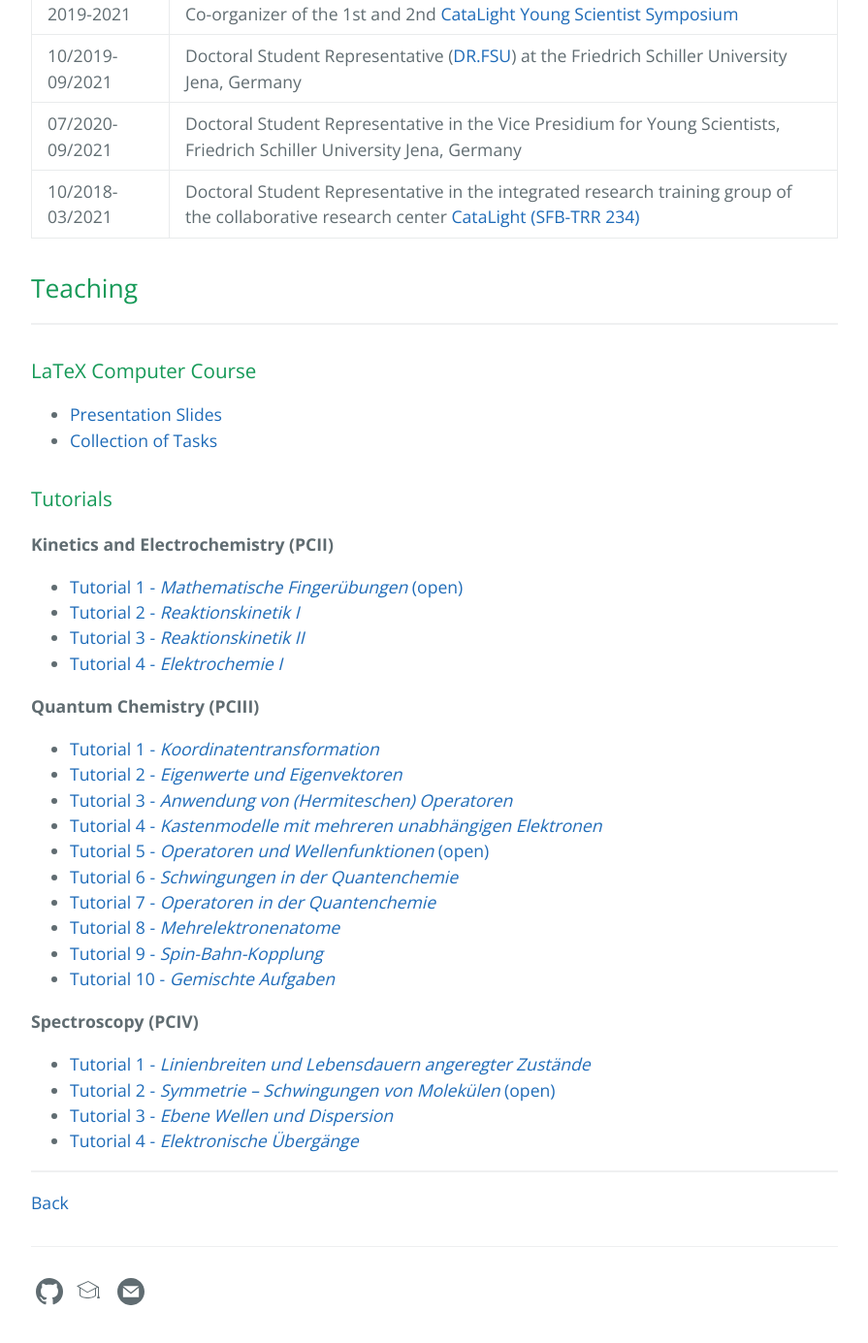
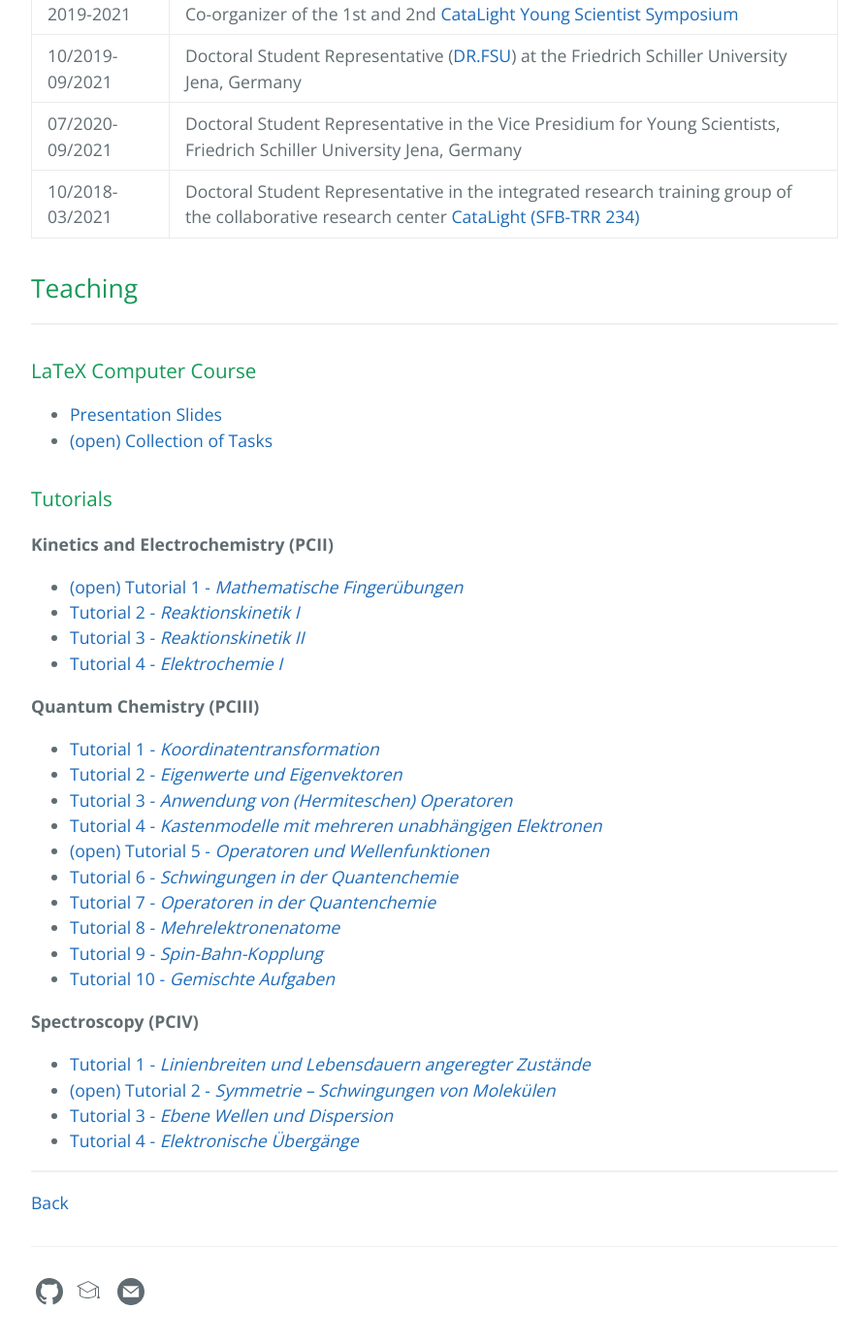
Before and after one commit to carolin-m/carolin-m.github.io, a Jekyll site: the page built from about.md, in a window 1280 px wide and 1400 px high, scrolled down 1587 px. Shown: the top 1385 px of the window at 97% size, without its empty margins (192-1087 px from the left). Built offline with Jekyll 4.4.1, drawn with Linux system fonts in a browser that asks for light colours.

Commit message:
Update about.md

```diff
--- a/about.md
+++ b/about.md
@@ -40,13 +40,13 @@
 
 ### LaTeX Computer Course
 
-- [Presentation Slides](./docs/LaTeX/Latex_Kurs_Folien.pdf)
-- [Collection of Tasks](./docs/LaTeX/LaTeX_Kurs_Aufgaben.pdf)
+- [Presentation Slides](./docs/LaTeX/Latex_Kurs_Folien_pw.pdf)
+- [(open) Collection of Tasks](./docs/LaTeX/LaTeX_Kurs_Aufgaben.pdf)
 
 ### Tutorials
 **Kinetics and Electrochemistry (PCII)**
 
-- [Tutorial 1 - *Mathematische Fingerübungen* (open)](./docs/Tutorium/T_PCII_1.pdf)
+- [(open) Tutorial 1 - *Mathematische Fingerübungen*](./docs/Tutorium/T_PCII_1.pdf)
 - [Tutorial 2 - *Reaktionskinetik I*](./docs/Tutorium/T_PCII_2_pw.pdf)
 - [Tutorial 3 - *Reaktionskinetik II*](./docs/Tutorium/T_PCII_3_pw.pdf)
 - [Tutorial 4 - *Elektrochemie I*](./docs/Tutorium/T_PCII_4_pw.pdf)
@@ -57,7 +57,7 @@
 - [Tutorial 2 - *Eigenwerte und Eigenvektoren*](./docs/Tutorium/T_PCIII_2_pw.pdf)
 - [Tutorial 3 - *Anwendung von (Hermiteschen) Operatoren*](./docs/Tutorium/T_PCIII_3_pw.pdf)
 - [Tutorial 4 - *Kastenmodelle mit mehreren unabhängigen Elektronen*](./docs/Tutorium/T_PCIII_4_pw.pdf)
-- [Tutorial 5 - *Operatoren und Wellenfunktionen* (open)](./docs/Tutorium/T_PCIII_5.pdf)
+- [(open) Tutorial 5 - *Operatoren und Wellenfunktionen*](./docs/Tutorium/T_PCIII_5.pdf)
 - [Tutorial 6 - *Schwingungen in der Quantenchemie*](./docs/Tutorium/T_PCIII_6_pw.pdf)
 - [Tutorial 7 - *Operatoren in der Quantenchemie*](./docs/Tutorium/T_PCIII_7_pw.pdf)
 - [Tutorial 8 - *Mehrelektronenatome*](./docs/Tutorium/T_PCIII_8_pw.pdf)
@@ -67,7 +67,7 @@
 **Spectroscopy (PCIV)**
 
 - [Tutorial 1 - *Linienbreiten und Lebensdauern angeregter Zustände*](./docs/Tutorium/T_PCIV_1_pw.pdf)
-- [Tutorial 2 - *Symmetrie – Schwingungen von Molekülen* (open)](./docs/Tutorium/T_PCIV_2.pdf)
+- [(open) Tutorial 2 - *Symmetrie – Schwingungen von Molekülen*](./docs/Tutorium/T_PCIV_2.pdf)
 - [Tutorial 3 - *Ebene Wellen und Dispersion*](./docs/Tutorium/T_PCIV_3_pw.pdf)
 - [Tutorial 4 - *Elektronische Übergänge*](./docs/Tutorium/T_PCIV_4_pw.pdf)
 
```
